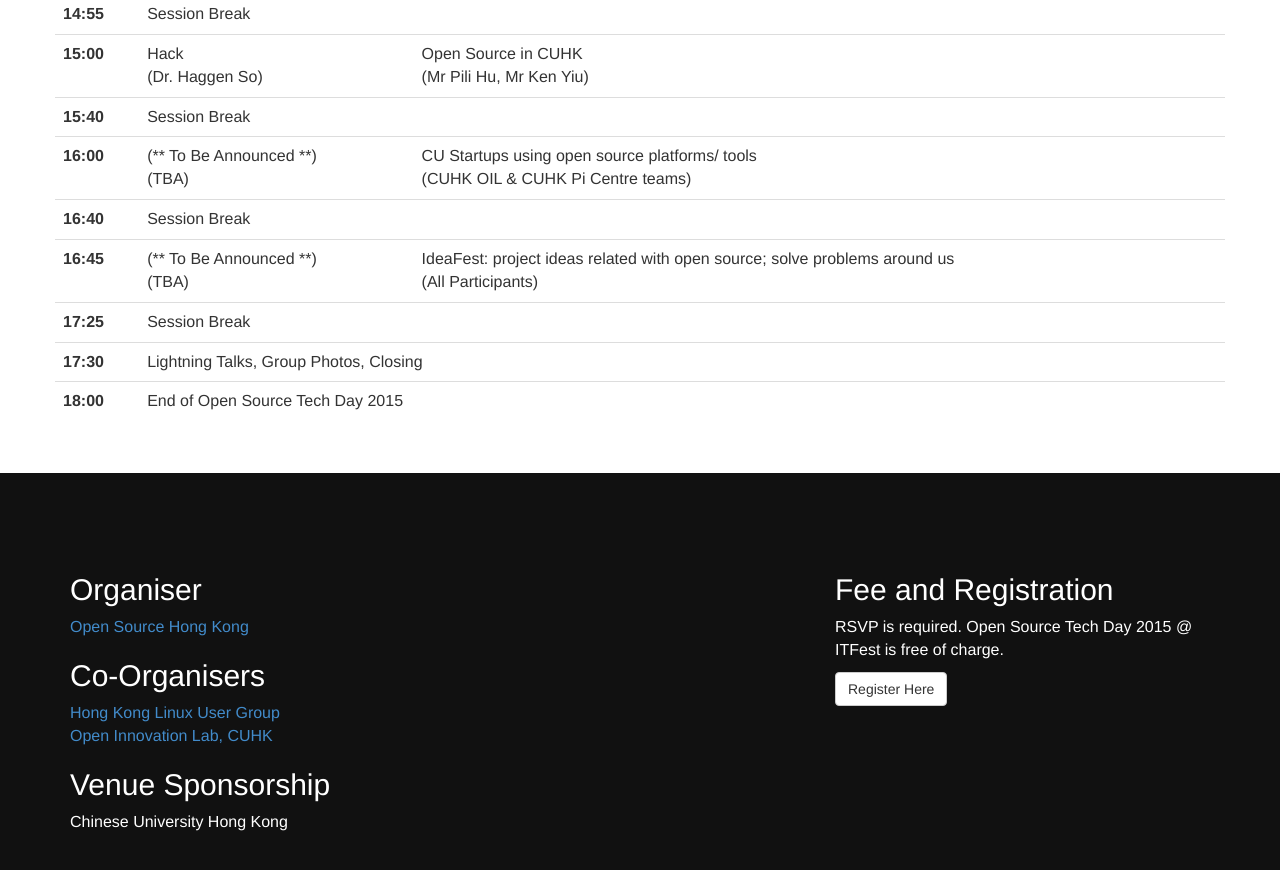
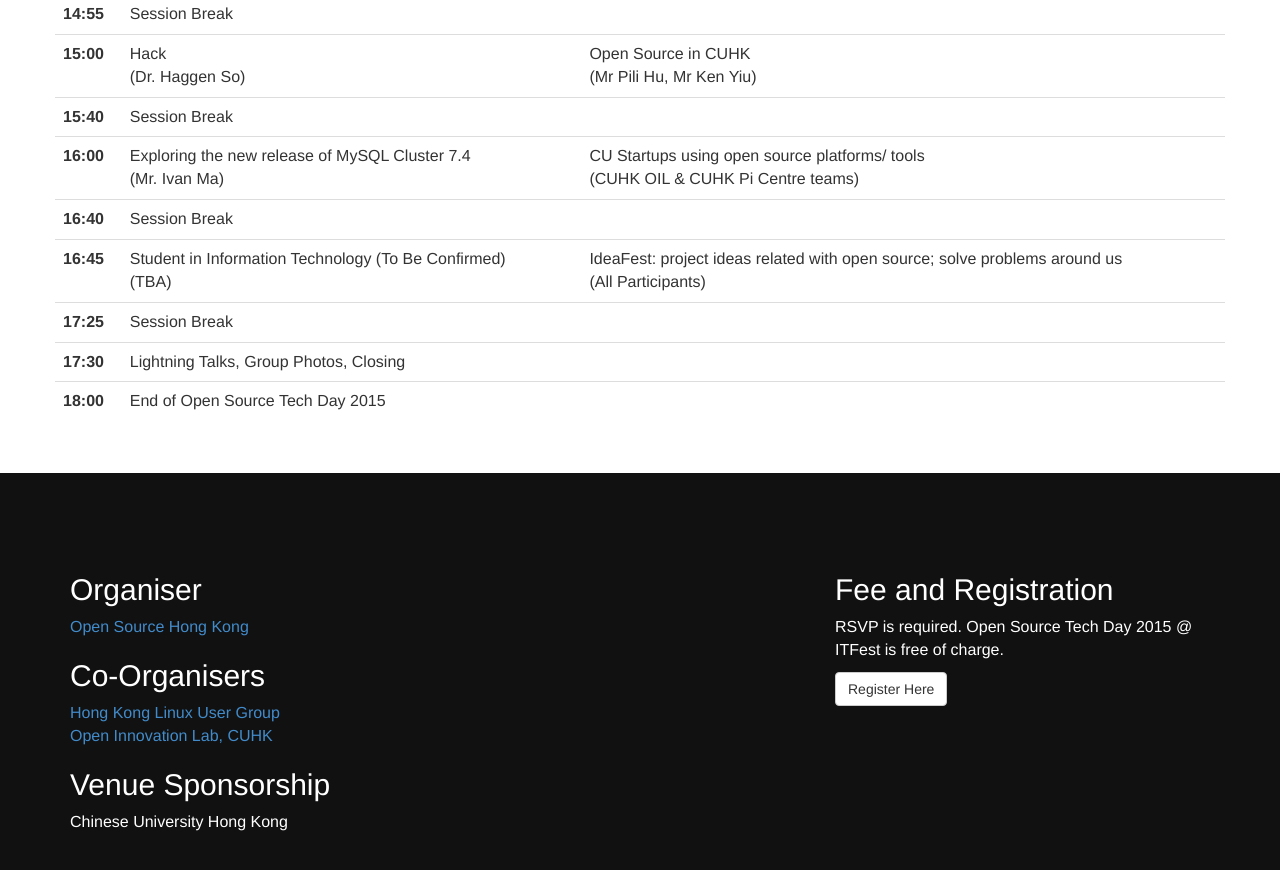
Before and after one commit to opensourcehk/2015.techday.opensource.hk, a plain HTML site: page index.html in a window 1280 px wide. Shown: the part 1260-2130 px from the top of the page. Drawn offline with nearby package versions, Linux system fonts and the light colour scheme.

Commit message:
updated 2 TBC sessions

```diff
--- a/index.html
+++ b/index.html
@@ -99,7 +99,7 @@
             </tr>
             <tr>
               <th>16:00</th>
-              <td>(** To Be Announced **)<br>(TBA)</td>
+              <td>Exploring the new release of MySQL Cluster 7.4<br>(Mr. Ivan Ma)</td>
               <td>CU Startups using open source platforms/ tools<br>(CUHK OIL & CUHK Pi Centre teams)</td>
             </tr>
             <tr>
@@ -108,7 +108,7 @@
             </tr>
             <tr>
               <th>16:45</th>
-              <td>(** To Be Announced **)<br>(TBA)</td>
+              <td>Student in Information Technology (To Be Confirmed)<br>(TBA)</td>
               <td>IdeaFest: project ideas related with open source; solve problems around us<br>(All Participants)</td>
             </tr>
             <tr>
```
